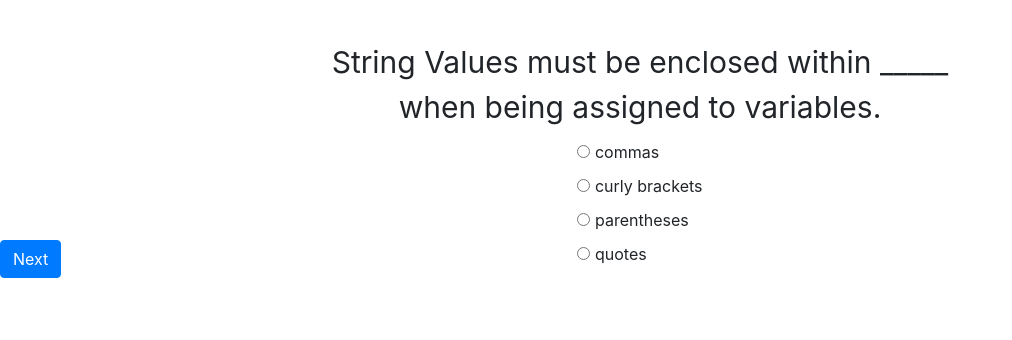
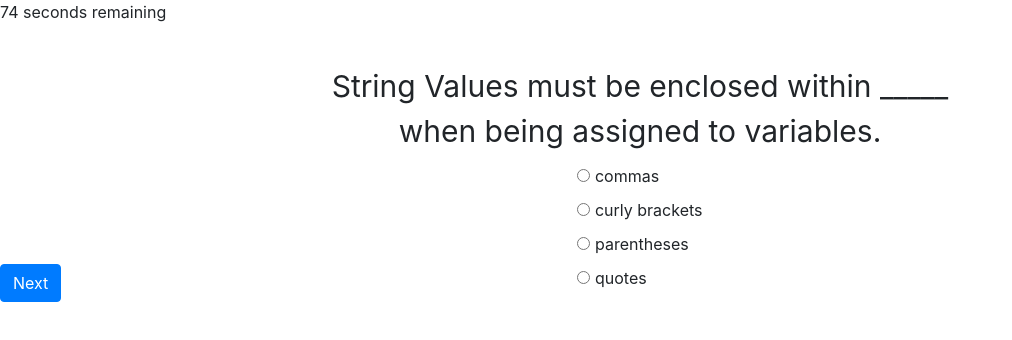
Before and after one commit to Mendozar/CodeQuiz, a plain HTML site: page index.html in a window 1280 px wide. Both pictures are taken after a click on the button "Start Quiz". Shown: the whole page, without its empty margins (0-1012 px from the left). Drawn offline with nearby package versions, Linux system fonts and the light colour scheme.

Commit message:
added timer

```diff
--- a/index.html
+++ b/index.html
@@ -11,6 +11,7 @@
 
     </head>
     <body>
+        <div id="timer"></div>
         <div class="container text-center" style="max-width: 700px;">
             <div id="startPage">
                 <h1>Coding Quiz Challenge</h1>
@@ -18,7 +19,7 @@
                 <button type="button" class="btn btn-primary" id="start-button">Start Quiz</button>
             </div>
         </div>
-        <button type="button" class="btn btn-primary text-center" id="next">Next</button>
+        <button type="button" class="btn btn-primary" id="next">Next</button>
         <script src="script.js"></script>
     </body>
 
--- a/script.js
+++ b/script.js
@@ -63,9 +63,12 @@ var theQuestions = [
   ];
 
 //startButton.addEventListener("click", function() {
+$(next).hide();
 $("#start-button").on("click", function(){
 
   $("#startPage").hide();
+  $(next).show();
+  startTimer();
 
   var outputHTML = [];
   function buildQuize(){
@@ -83,7 +86,6 @@ $("#start-button").on("click", function(){
         `<div class="slide">
         <div class="question"> ${item.question} </div>
         <div class="answers"> ${answers.join('')} </div>
-
         </div>`
       );
 
@@ -115,12 +117,30 @@ $("#next").on("click", function() {
   });
 
 function showNextSlide() {
-  showSlide(currentSlide + 1);
+
+  if (currentSlide >= outputHTML.length){
+    showResults()
+  } else {
+    showSlide(currentSlide + 1);
+  }
+}
+
+function startTimer() {
+  var timeleft = 75;
+  var downloadTimer = setInterval(function(){
+    if(timeleft <= 0){
+      clearInterval(downloadTimer);
+      $("#timer").text("Finished");
+    } else {
+      $("#timer").text(timeleft + " seconds remaining");
+      }
+      timeleft -= 1;
+  }, 1000);
+
+
 }
 
 
 
 
-
-
 });
```
